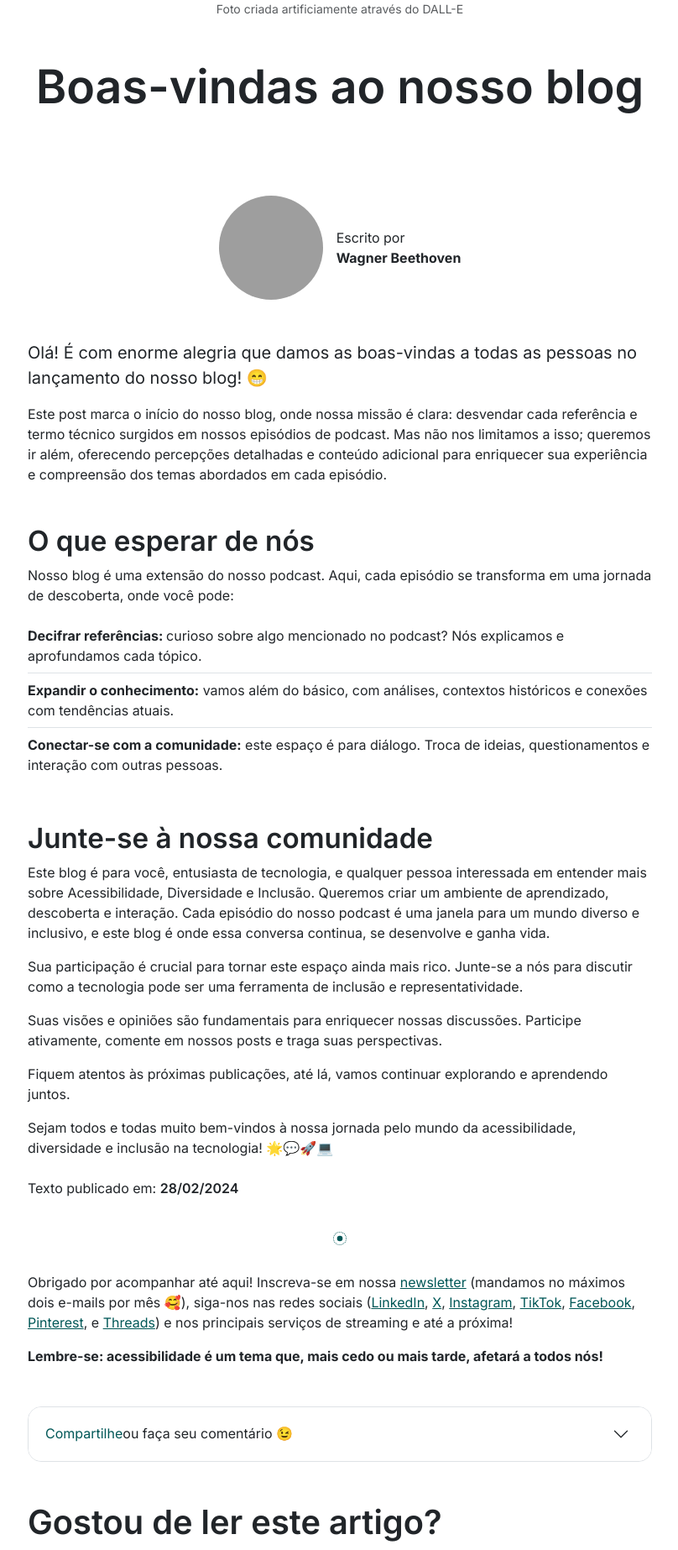
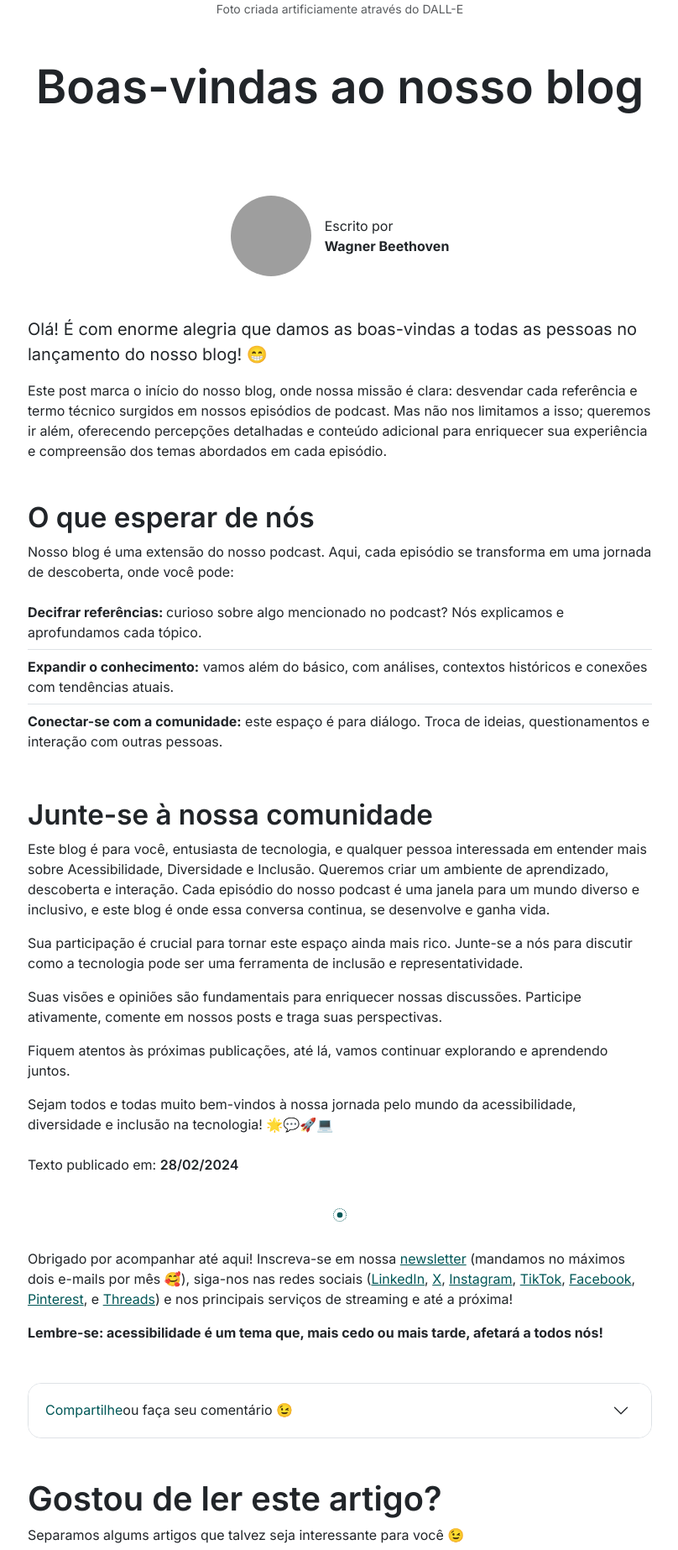
Before and after one commit to focoacessivel/focoacessivel.github.io, a Jekyll site: the page built from _posts/2024-02-28-boas-vindas-ao-nosso-blog.html, in a window 1280 px wide. Shown: the part 1223-3069 px from the top of the page at 84% size, without its empty margins (235-1043 px from the left). Built offline with Jekyll 4.4.1, drawn with Linux system fonts in a browser that asks for light colours; nearby versions of some CDN libraries; comment, search, counter and statistics services are not loaded; grey boxes are pictures that could not be loaded.

Commit message:
tamanho da foto

```diff
--- a/_layouts/blog.html
+++ b/_layouts/blog.html
@@ -22,7 +22,7 @@ layout: default
         {% endif %}
       </h2>
       <style>
-        .meta figure{width: 124px;height: 124px;}
+        .meta figure{width: 96px;height: 96px;}
       </style>
       <div class="meta justify-content-center col-md-6 mx-auto col-12 pb-5 d-flex align-items-center">
         <div class="flex-shrink-0">
```
